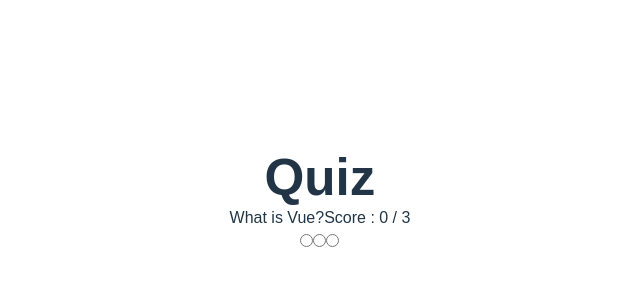
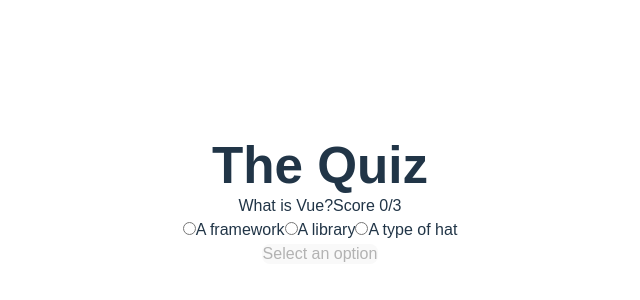
Before and after one commit to lahlaliwassim2/challenge-You, a Vue app: page / in a window 1280 px wide. Shown: the part 198-498 px from the top of the page, without its empty margins (320-960 px from the left). Built offline with nearby package versions, Linux system fonts and the light colour scheme.

Commit message:
ajouter la partie pour affichier la deusieme question quand l utulisateur selectionne un reponse et clique sur le button de nouvelle question

```diff
--- a/src/App.vue
+++ b/src/App.vue
@@ -1,91 +1,124 @@
 <script setup>
-import { ref, computed } from "vue";
+import { ref, computed } from 'vue'
 const questions = ref([
   {
-    question: "What is Vue?",
+	question: 'What is Vue?',
 	answer: 0,
-    options: ["A framework", "A library", "A type of hat"],
-    selected: null,
+	options: [
+		'A framework',
+		'A library',
+		'A type of hat'
+	],
+	selected: null
   },
   {
-    question: "What is Vuex used for?",
+	question: 'What is Vuex used for?',
 	answer: 2,
-    options: ["Eating a delicious snack", "Viewing things", "State management"],
-    selected: null,
+	options: [
+		'Eating a delicious snack',
+		'Viewing things',
+		'State management'
+	],
+	selected: null
   },
   {
-    question: "What is Vue Router?",
+	question: 'What is Vue Router?',
 	answer: 1,
 	options: [
-      "An ice cream maker",
-      "A routing library for Vue",
-      "Burger sauce",
+		'An ice cream maker',
+		'A routing library for Vue',
+		'Burger sauce'
 	],
-    selected: null,
-  },
-]);
-const currentQuestion = ref(0);
-const quizCompleted = ref(false);
+	selected: null
+  }
+])
+const quizCompleted = ref(false)
+const currentQuestion = ref(0)
 const score = computed(() => {
-  let value = 0;
-  questions.value.map((q) => {
-    if (q.selected == q.answer) {
-      value++;
+	let value = 0
+	questions.value.map(q => {
+		if (q.selected != null && q.answer == q.selected) {
+			console.log('correct');
+			value++
 		}
-  });
-  return value;
-});
+	})
+	return value
+})
 const getCurrentQuestion = computed(() => {
-  let question = questions.value[currentQuestion.value];
-  questions.index = currentQuestion.value;
-  return question;
-});
+	let question = questions.value[currentQuestion.value]
+	question.index = currentQuestion.value
+	return question
+})
+const SetAnswer = (e) => {
+	questions.value[currentQuestion.value].selected = e.target.value
+	e.target.value = null
+}
+const NextQuestion = () => {
+	if (currentQuestion.value < questions.value.length - 1) {
+		currentQuestion.value++
+		return
+	}
 
-const setAnswer = (evt) => {
-  questions.value[currentQuestion.value].selected = evt.target.value;
-  evt.target.value = null;
-};
-
-const nextQuestion = () => {
-  if (currentQuestion.value < questions.value.lenght - 1) {
-    currentQuestion.value++;
-  } else {
-    quizCompleted.value = true;
+	quizCompleted.value = true
 }
-};
 </script>
 
 <template>
 	<main class="app">
-    <h1>Quiz</h1>
-    <section class="quiz">
+		<h1>The Quiz</h1>
+
+		<section class="quiz" v-if="!quizCompleted">
 			<div class="quiz-info">
 				<span class="question">{{ getCurrentQuestion.question }}</span>
-        <span class="score">Score : {{ score }} / {{ questions.length }}</span>
+				<span class="score">Score {{ score }}/{{ questions.length }}</span>
 			</div>
+
 			<div class="options">
-        <label v-for="(options , index) in getCurrentQuestion.options"
+				<label
+					v-for="(option, index) in getCurrentQuestion.options"
           :key="index"
+					:for="'option' + index"
 					:class="`option ${
-          getCurrentQuestion.selected==index
-            ? index == getCurrentQuestion.selected.answer
+						getCurrentQuestion.selected == index
+							? index == getCurrentQuestion.answer
 								? 'correct'
-              :'wrong'
+								: 'wrong'
 							: ''
 					} ${
 						getCurrentQuestion.selected != null &&
 						index != getCurrentQuestion.selected
 							? 'disabled'
 							: ''
-        }`"
-        >
-          <input type="radio"
+					}`">
+					<input
+						type="radio"
+						:id="'option' + index"
 						:name="getCurrentQuestion.index"
 						:value="index"
-
+						v-model="getCurrentQuestion.selected"
+						:disabled="getCurrentQuestion.selected"
+						@change="SetAnswer"
 					/>
+					<span>{{ option }}</span>
 				</label>
 			</div>
+
+			<button
+				@click="NextQuestion"
+				:disabled="!getCurrentQuestion.selected">
+				{{
+					getCurrentQuestion.index == questions.length - 1
+						? 'Finish'
+						: getCurrentQuestion.selected == null
+							? 'Select an option'
+							: 'Next question'
+				}}
+			</button>
+		</section>
+
+		<section v-else>
+			<h2>You have finished the quiz!</h2>
+			<p>Your score is {{ score }}/{{ questions.length }}</p>
 		</section>
 	</main>
 </template>
```
Lines whose indentation alone changed are shown as unchanged.
